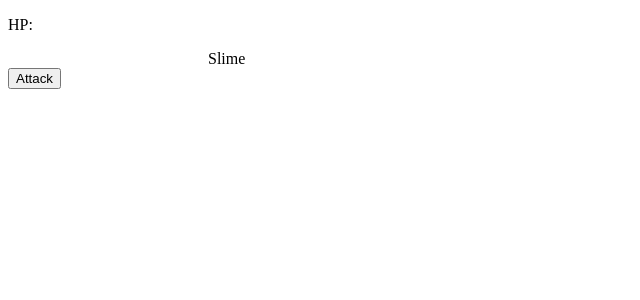
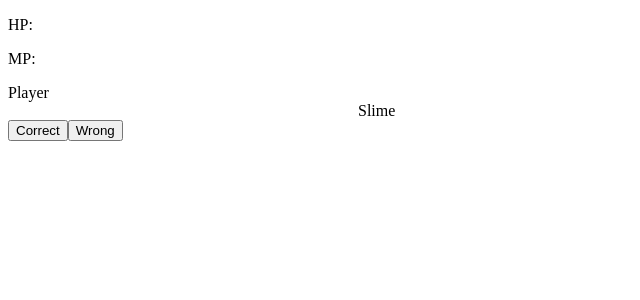
Before and after one commit to HUA-XINHUI/UofG_Dissertation, a React app in the folder frontend/: page / in a window 1280 px wide. Shown: the top 300 px of the page, without its empty margins (0-640 px from the left). Built offline with nearby package versions, Linux system fonts and the light colour scheme; the HTML template or start-up script is replaced by a standard one.

Commit message:
finish attack and hurt moving transform animation, backup before refacter the HTML post to JSON post

```diff
--- a/frontend/src/Battlefield.css
+++ b/frontend/src/Battlefield.css
@@ -4,42 +4,42 @@
 
 .player {
     position: relative;
-    left: 0;
-    transition: left 0.2s;
+    transition: transform 0.2s;
 }
 
-.player-attacking {
-    left: 100px;
+.player-attack {
+    transform: translateX(300px);
+}
+
+.player-hurt {
+    animation: hurt 0.2s;
 }
 
 .enemy {
     position: relative;
-    margin-left: 200px;
+    left: 350px;
+    transition: transform 0.2s;
+}
+
+.enemy-attack {
+    transform: translateX(-300px);
 }
 
 .enemy-hurt {
-    animation: enemy-hurt 0.2s;
+    animation: hurt 0.2s
 }
 
-@keyframes enemy-hurt {
-
-    0% {
-        left: 0;
+@keyframes hurt {
+    25% {
+        transform: translateX(10px);
     }
-
-    25% {
-        left: 10px;
+    50% {
+        transform: translateX(-10px);
     }
-
-    50% {
-        left: -10px;
+    75% {
+        transform: translateX(10px);
     }
-
-    75% {
-        left: 10px;
-    }
-
     100% {
-        left: 0;
+        transform: translateX(0);
     }
 }
--- a/frontend/src/Battlefield.jsx
+++ b/frontend/src/Battlefield.jsx
@@ -4,59 +4,65 @@ import "./Battlefield.css"
 function Battlefield(props) {
 
     const [currentHp, setCurrentHp] = useState(props.currentHp)
+    const [currentMp, setCurrentMp] = useState(props.currentMp)
 
-    const [isAttacking, setIsAttacking] = useState(false)
-    const [isEnemyHurt, setIsEnemyHurt] = useState(false)
+    const [playerState, setPlayerState] = useState("idle")
+    const [enemyState, setEnemyState] = useState("idle")
 
-    function attack() {
+    function correct(){
+        setPlayerState("attack")
+        setTimeout(function () {
+            setEnemyState("hurt")
+        }, 200)
+        setTimeout(function () {
+            setEnemyState("idle")
+        }, 400)
+        setTimeout(function () {
+            setPlayerState("idle")
+        }, 500)
+    }
 
-        // 1. 玩家开始攻击
-        setIsAttacking(true)
-
-        // 2. 200ms 后敌人受伤
+    function wrong(){
+        setEnemyState("attack")
         setTimeout(function () {
-            setIsEnemyHurt(true)
+            setPlayerState("hurt")
         }, 200)
-
-        // 3. 400ms 后敌人恢复
         setTimeout(function () {
-            setIsEnemyHurt(false)
+            setPlayerState("idle")
         }, 400)
-
-        // 4. 500ms 后玩家回原位
         setTimeout(function () {
-            setIsAttacking(false)
+            setEnemyState("idle")
         }, 500)
     }
 
     return (
         <div className="battlefield">
 
-            <div
-                className={
-                    isAttacking
-                        ? "player player-attacking"
-                        : "player"
-                }
-            >
+            <div>
                 <p>{props.playerName}</p>
                 <p>HP: {currentHp}</p>
+                <p>MP: {currentMp}</p>
             </div>
 
             <div
-                className={
-                    isEnemyHurt
-                        ? "enemy enemy-hurt"
-                        : "enemy"
-                }
+                className={`player player-${playerState}`}
+            >
+                Player
+            </div>
+
+            <div
+                className={`enemy enemy-${enemyState}`}
             >
                 Slime
             </div>
 
-            <button onClick={attack}>
-                Attack
+            <button onClick={correct}>
+                Correct
             </button>
 
+            <button onClick={wrong}>
+                Wrong
+            </button>
         </div>
     )
 }
--- a/frontend/src/main.jsx
+++ b/frontend/src/main.jsx
@@ -9,11 +9,13 @@ if (battlefieldRoot) {
 
   const playerName = battlefieldRoot.dataset.playerName
   const currentHp = battlefieldRoot.dataset.currentHp
+  const currentMp = battlefieldRoot.dataset.currentMp
 
   createRoot(battlefieldRoot).render(
     <Battlefield
       playerName={playerName}
       currentHp={currentHp}
+      currentMp={currentMp}
     />
   )
 }
```
Also changed, not shown: 1 other file (tests, documents, lock files or other folders).
